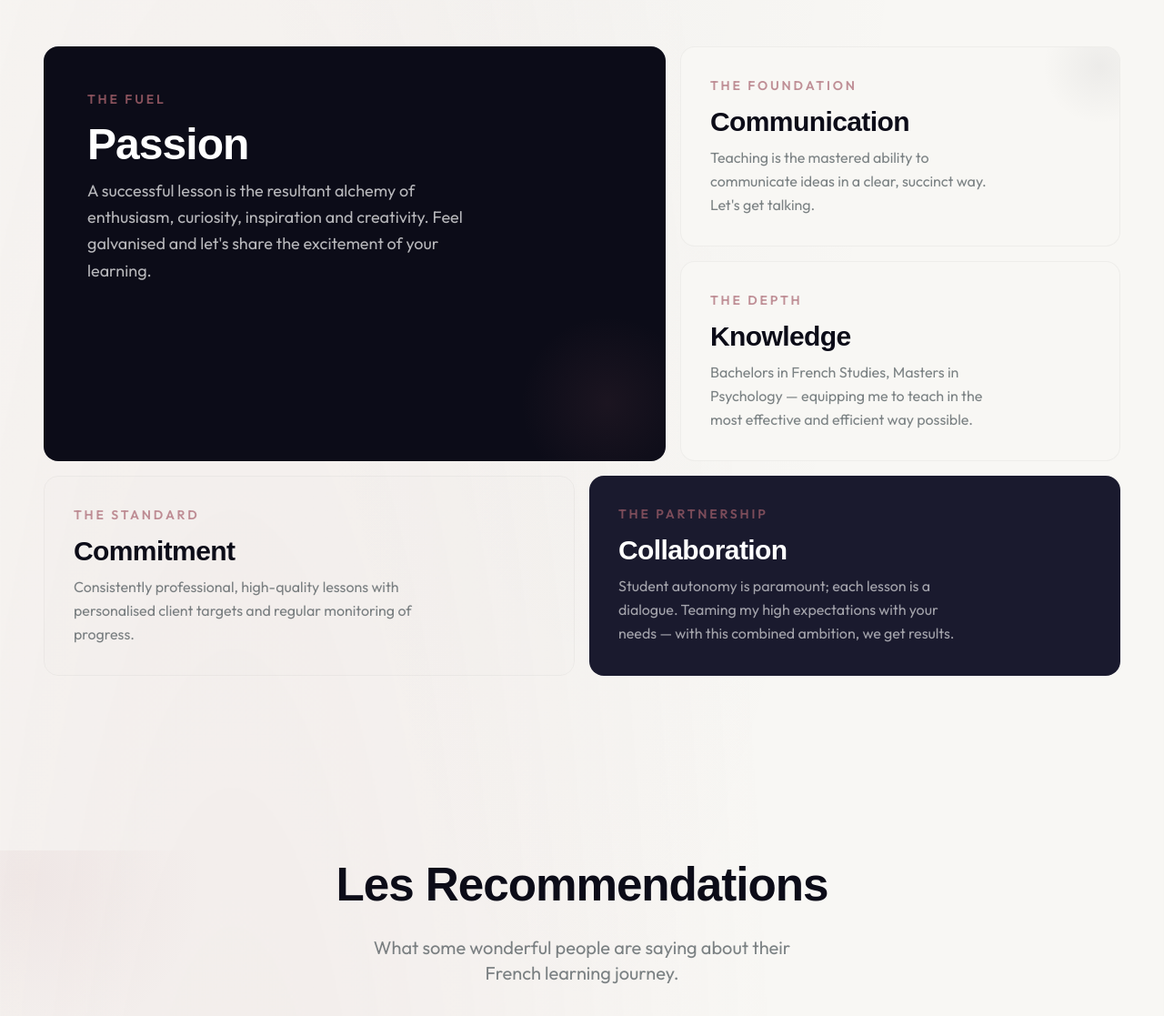
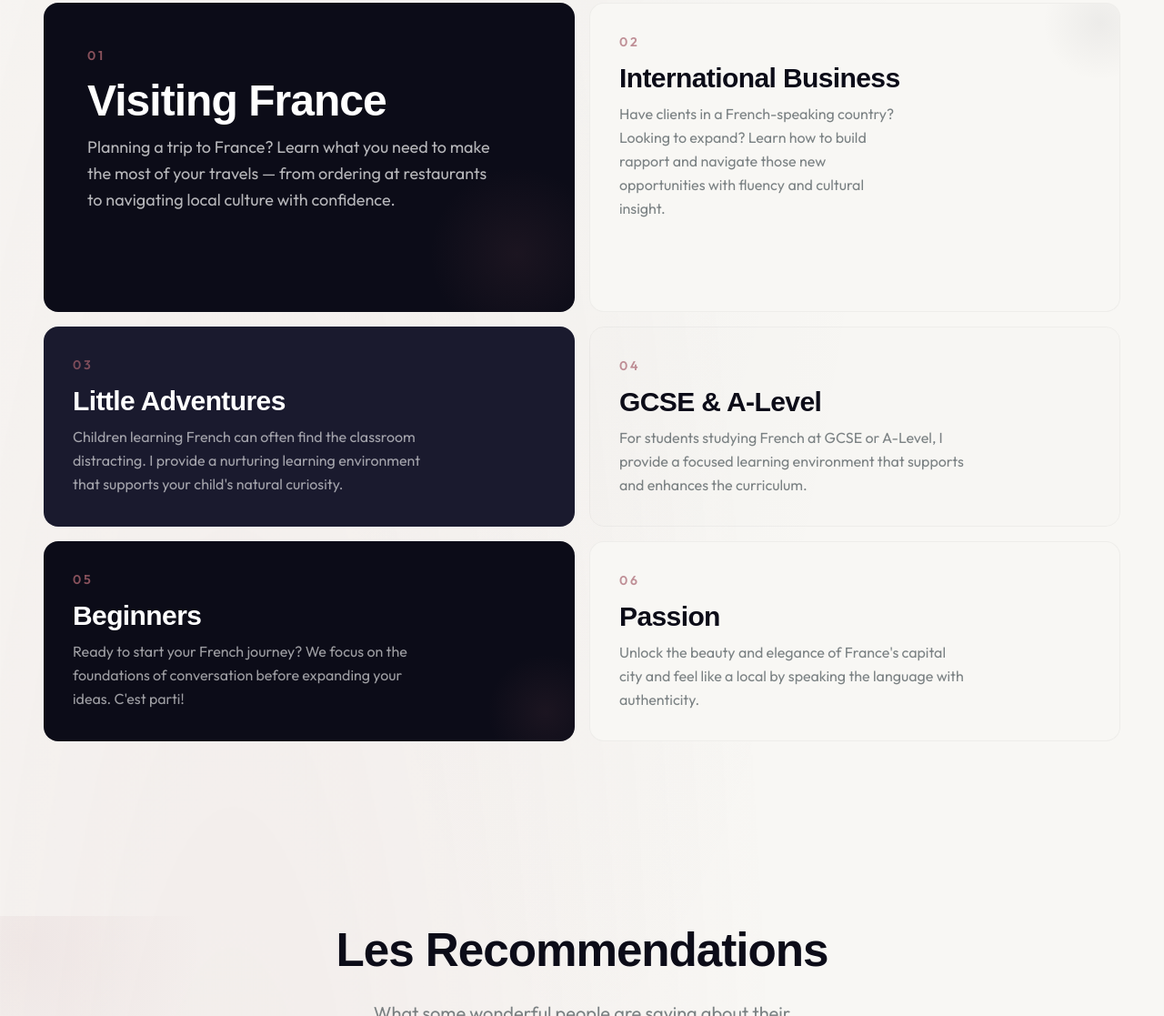
Before and after one commit to Adambentleyio/ebfrenchv3, a website: page index.html in a window 1280 px wide. Shown: the part 1683-2800 px from the top of the page at 91% size. Drawn offline with nearby package versions, Linux system fonts and the light colour scheme; a web font is replaced by a local one.

Commit message:
replace bento grid cards with accordion service content

```diff
--- a/index.html
+++ b/index.html
@@ -34,7 +34,7 @@
   <link href="https://fonts.googleapis.com/css2?family=Outfit:wght@300;400;500;600;700&display=swap" rel="stylesheet">
 
   <!-- Stylesheet (compiled by Tailwind CLI during Netlify build) -->
-  <link rel="stylesheet" href="css/styles.css?v=6">
+  <link rel="stylesheet" href="css/styles.css?v=7">
 
   <!-- GSAP (loaded deferred, main.js will depend on these) -->
   <script src="https://cdnjs.cloudflare.com/ajax/libs/gsap/3.12.5/gsap.min.js" defer></script>
@@ -98,7 +98,7 @@
           <span data-hero-word style="font-weight: 800; font-style: italic; color: #A7636D; opacity: 0;">Reimagined.</span>
         </h1>
 
-        <p class="font-body text-brand-text/70 text-xl md:text-3xl max-w-xl leading-relaxed mb-10" data-hero-subtitle style="opacity: 0;">
+        <p class="font-body text-brand-text/70 text-xl md:text-2xl max-w-xl leading-relaxed mb-10" data-hero-subtitle style="opacity: 0;">
           An immersive and personalized experience, tailored to all ages. Individualized tutoring sessions designed to match your unique needs and learning style.
         </p>
 
@@ -107,12 +107,12 @@
             <svg width="14" height="16" viewBox="0 0 14 16" fill="currentColor"><path d="M0 0v16l14-8z"/></svg>
             <span>Watch video</span>
           </button>
-          <a href="#services" class="btn-secondary" style="opacity: 0;">Explore Services</a>
+          <a href="#services" class="btn-secondary" style="opacity: 0;">Contact or book a session</a>
         </div>
       </div>
 
       <!-- Image block -->
-      <div class="md:col-span-5 relative mt-16 md:mt-0" data-hero-image-block>
+      <div class="md:col-span-4 relative mt-16 md:mt-0" data-hero-image-block>
         <div class="relative -ml-8 md:-ml-16 max-w-lg ml-auto">
           <div class="relative overflow-hidden rounded-3xl shadow-2xl aspect-[4/5] rotate-3 group" data-hero-image>
             <img src="assets/eb-french-profile.webp"
@@ -253,61 +253,73 @@
     <!-- Bento Grid: 12 cols, dense flow, ZERO empty cells -->
     <div class="grid grid-cols-1 md:grid-cols-12 gap-4 [grid-auto-flow:dense]">
 
-      <!-- Card 1: Passion — col-span-7, row-span-2 (hero card) -->
-      <div class="md:col-span-7 md:row-span-2 relative overflow-hidden rounded-2xl bg-brand-primary group cursor-pointer p-8 md:p-12 flex flex-col justify-between min-h-[340px]"
+      <!-- Card 1: Visiting France — col-span-6 -->
+      <div class="md:col-span-6 relative overflow-hidden rounded-2xl bg-brand-primary group cursor-pointer p-8 md:p-12 flex flex-col justify-between min-h-[340px]"
            data-gsap-card>
         <div>
-          <span class="font-body text-brand-accent/80 text-sm font-semibold tracking-[0.2em] uppercase block mb-4">The Fuel</span>
-          <h3 class="font-display font-bold text-white text-4xl md:text-5xl tracking-[-0.02em] mb-3">Passion</h3>
+          <span class="font-body text-brand-accent/80 text-sm font-semibold tracking-[0.2em] uppercase block mb-4">01</span>
+          <h3 class="font-display font-bold text-white text-4xl md:text-5xl tracking-[-0.02em] mb-3">Visiting France</h3>
           <p class="font-body text-white/70 text-lg max-w-md leading-relaxed">
-            A successful lesson is the resultant alchemy of enthusiasm, curiosity, inspiration and creativity. Feel galvanised and let's share the excitement of your learning.
+            Planning a trip to France? Learn what you need to make the most of your travels &mdash; from ordering at restaurants to navigating local culture with confidence.
           </p>
         </div>
         <div class="absolute -bottom-8 -right-8 w-48 h-48 rounded-full opacity-10 pointer-events-none"
              style="background: radial-gradient(circle, rgba(167,99,109,1) 0%, transparent 70%);"></div>
       </div>
 
-      <!-- Card 2: Communication — col-span-5 -->
-      <div class="md:col-span-5 relative overflow-hidden rounded-2xl bg-brand-surface border border-black/[0.04] group p-8 flex flex-col min-h-[180px]"
+      <!-- Card 2: International Business — col-span-6 -->
+      <div class="md:col-span-6 relative overflow-hidden rounded-2xl bg-brand-surface border border-black/[0.04] group p-8 flex flex-col min-h-[340px]"
            data-gsap-card>
-        <span class="font-body text-brand-accent/70 text-sm font-semibold tracking-[0.2em] uppercase block mb-3">The Foundation</span>
-        <h3 class="font-display font-bold text-brand-primary text-3xl tracking-[-0.02em] mb-2">Communication</h3>
+        <span class="font-body text-brand-accent/70 text-sm font-semibold tracking-[0.2em] uppercase block mb-3">02</span>
+        <h3 class="font-display font-bold text-brand-primary text-3xl tracking-[-0.02em] mb-2">International Business</h3>
         <p class="font-body text-brand-text/60 text-base leading-relaxed max-w-xs">
-          Teaching is the mastered ability to communicate ideas in a clear, succinct way. Let's get talking.
+          Have clients in a French-speaking country? Looking to expand? Learn how to build rapport and navigate those new opportunities with fluency and cultural insight.
         </p>
         <div class="absolute top-0 right-0 w-32 h-32 rounded-full -translate-y-1/3 translate-x-1/3 opacity-5 pointer-events-none"
              style="background: radial-gradient(circle, rgba(12,12,24,1) 0%, transparent 70%);"></div>
       </div>
 
-      <!-- Card 3: Knowledge — col-span-5 -->
-      <div class="md:col-span-5 relative overflow-hidden rounded-2xl bg-brand-surface border border-black/[0.04] group p-8 flex flex-col min-h-[180px]"
+      <!-- Card 3: Little Adventures — col-span-6 -->
+      <div class="md:col-span-6 relative overflow-hidden rounded-2xl bg-brand-secondary group p-8 flex flex-col min-h-[200px]"
            data-gsap-card>
-        <span class="font-body text-brand-accent/70 text-sm font-semibold tracking-[0.2em] uppercase block mb-3">The Depth</span>
-        <h3 class="font-display font-bold text-brand-primary text-3xl tracking-[-0.02em] mb-2">Knowledge</h3>
-        <p class="font-body text-brand-text/60 text-base leading-relaxed max-w-xs">
-          Bachelors in French Studies, Masters in Psychology &mdash; equipping me to teach in the most effective and efficient way possible.
+        <span class="font-body text-brand-accent/70 text-sm font-semibold tracking-[0.2em] uppercase block mb-3">03</span>
+        <h3 class="font-display font-bold text-white text-3xl tracking-[-0.02em] mb-2">Little Adventures</h3>
+        <p class="font-body text-white/60 text-base leading-relaxed max-w-sm">
+          Children learning French can often find the classroom distracting. I provide a nurturing learning environment that supports your child's natural curiosity.
         </p>
       </div>
 
-      <!-- Card 4: Commitment — col-span-6 -->
+      <!-- Card 4: GCSE & A-Level — col-span-6 -->
       <div class="md:col-span-6 relative overflow-hidden rounded-2xl border border-black/[0.04] group p-8 flex flex-col min-h-[200px]"
            data-gsap-card>
         <div class="absolute inset-0 opacity-[0.03] bg-cover bg-center"
              style="background-image: url('assets/bento_books.jpg'); filter: grayscale(1);"></div>
-        <span class="font-body text-brand-accent/70 text-sm font-semibold tracking-[0.2em] uppercase block mb-3 relative z-10">The Standard</span>
-        <h3 class="font-display font-bold text-brand-primary text-3xl tracking-[-0.02em] mb-2 relative z-10">Commitment</h3>
+        <span class="font-body text-brand-accent/70 text-sm font-semibold tracking-[0.2em] uppercase block mb-3 relative z-10">04</span>
+        <h3 class="font-display font-bold text-brand-primary text-3xl tracking-[-0.02em] mb-2 relative z-10">GCSE &amp; A-Level</h3>
         <p class="font-body text-brand-text/60 text-base leading-relaxed max-w-sm relative z-10">
-          Consistently professional, high-quality lessons with personalised client targets and regular monitoring of progress.
+          For students studying French at GCSE or A-Level, I provide a focused learning environment that supports and enhances the curriculum.
         </p>
       </div>
 
-      <!-- Card 5: Collaboration — col-span-6 -->
-      <div class="md:col-span-6 relative overflow-hidden rounded-2xl bg-brand-secondary group p-8 flex flex-col min-h-[200px]"
+      <!-- Card 5: Beginners — col-span-6 -->
+      <div class="md:col-span-6 relative overflow-hidden rounded-2xl bg-brand-primary group p-8 flex flex-col min-h-[200px]"
            data-gsap-card>
-        <span class="font-body text-brand-accent/70 text-sm font-semibold tracking-[0.2em] uppercase block mb-3">The Partnership</span>
-        <h3 class="font-display font-bold text-white text-3xl tracking-[-0.02em] mb-2">Collaboration</h3>
+        <span class="font-body text-brand-accent/80 text-sm font-semibold tracking-[0.2em] uppercase block mb-3">05</span>
+        <h3 class="font-display font-bold text-white text-3xl tracking-[-0.02em] mb-2">Beginners</h3>
         <p class="font-body text-white/60 text-base leading-relaxed max-w-sm">
-          Student autonomy is paramount; each lesson is a dialogue. Teaming my high expectations with your needs &mdash; with this combined ambition, we get results.
+          Ready to start your French journey? We focus on the foundations of conversation before expanding your ideas. C'est parti!
+        </p>
+        <div class="absolute -bottom-8 -right-8 w-32 h-32 rounded-full opacity-10 pointer-events-none"
+             style="background: radial-gradient(circle, rgba(167,99,109,1) 0%, transparent 70%);"></div>
+      </div>
+
+      <!-- Card 6: Passion — col-span-6 -->
+      <div class="md:col-span-6 relative overflow-hidden rounded-2xl bg-brand-surface border border-black/[0.04] group p-8 flex flex-col min-h-[200px]"
+           data-gsap-card>
+        <span class="font-body text-brand-accent/70 text-sm font-semibold tracking-[0.2em] uppercase block mb-3">06</span>
+        <h3 class="font-display font-bold text-brand-primary text-3xl tracking-[-0.02em] mb-2">Passion</h3>
+        <p class="font-body text-brand-text/60 text-base leading-relaxed max-w-sm">
+          Unlock the beauty and elegance of France's capital city and feel like a local by speaking the language with authenticity.
         </p>
       </div>
     </div>
```
Also changed, not shown: css/styles.css.
